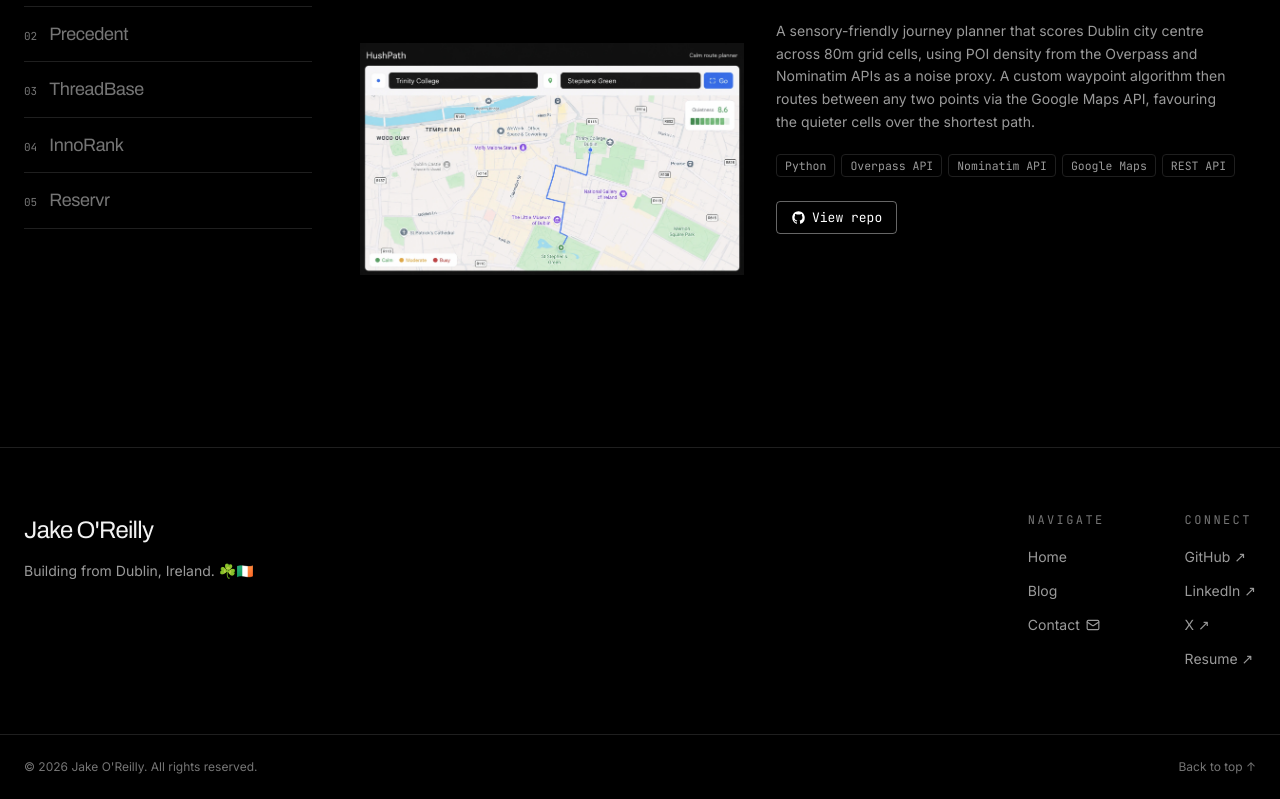
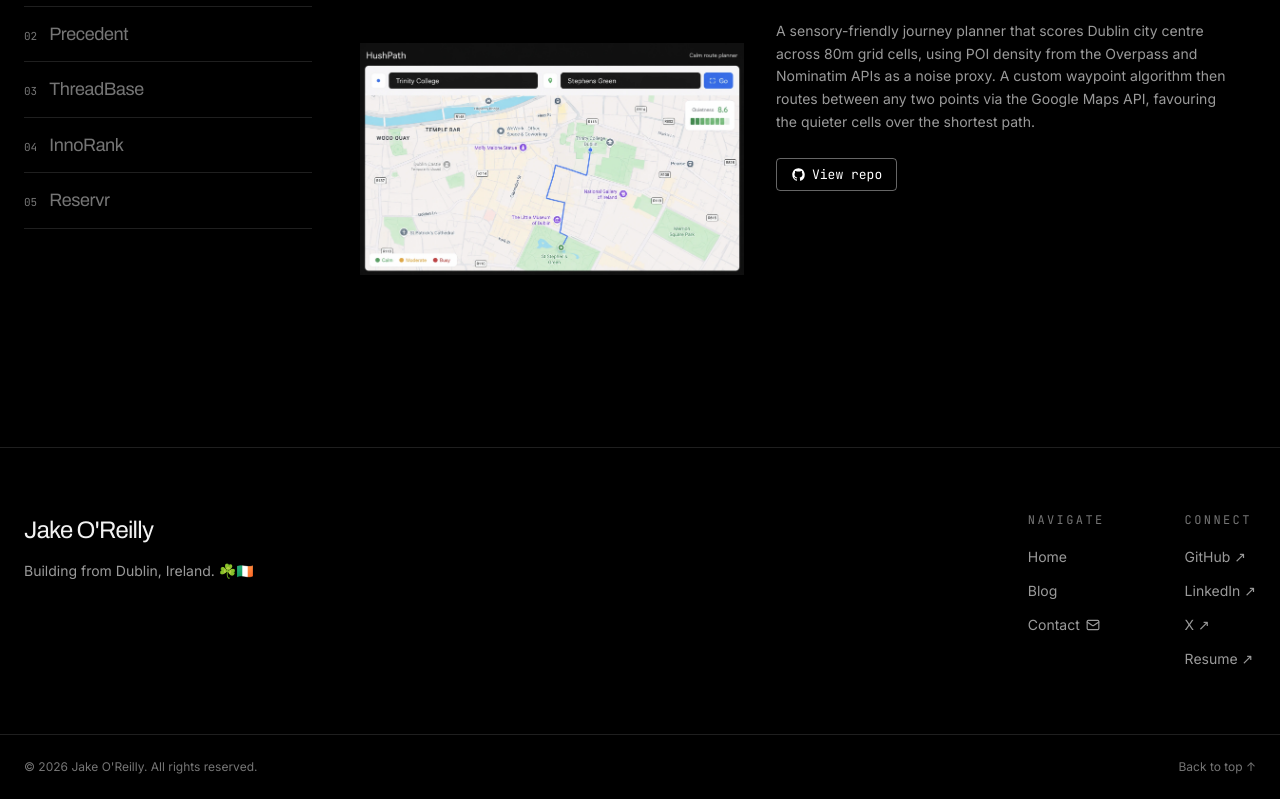
Before and after one commit to jakeoreillyy/Portfolio, a React (Vite) app: page / in a window 1280 px wide. Shown: the part 2345-3144 px from the top of the page. Built offline with nearby package versions, Linux system fonts and the light colour scheme; no server answers.

Commit message:
remove tags from projects

```diff
--- a/src/components/Projects.tsx
+++ b/src/components/Projects.tsx
@@ -1,7 +1,7 @@
 import { useState } from "react";
 import { ArrowUpRightIcon, GitHubIcon } from "./icons";
 import { projects } from "../data/projects";
-import { Section, Tag } from "./Section";
+import { Section } from "./Section";
 import { accentButton } from "../lib/styles";
 
 // The section reads as an index: the list on the left is every project at a
@@ -92,11 +92,6 @@ export function Projects() {
               {project.title}
             </h3>
             <p className="max-w-[52ch] text-sm leading-relaxed text-muted">{project.description}</p>
-            <div className="mt-1 flex flex-wrap gap-1.5">
-              {project.tags.map((tag) => (
-                <Tag key={tag}>{tag}</Tag>
-              ))}
-            </div>
             {project.href && project.link && (
               <a
                 href={project.href}
--- a/src/components/Section.tsx
+++ b/src/components/Section.tsx
@@ -28,12 +28,3 @@ export function Section({
     </section>
   );
 }
-
-// Small metadata pill for tech tags.
-export function Tag({ children }: { children: ReactNode }) {
-  return (
-    <span className="rounded border border-line px-2 py-0.5 font-mono text-[11.5px] text-muted">
-      {children}
-    </span>
-  );
-}
--- a/src/data/projects.ts
+++ b/src/data/projects.ts
@@ -3,7 +3,6 @@ type Project = {
   title: string;
   eyebrow: string;
   description: string;
-  tags: string[];
   href?: string;
   link?: { label: string; kind: "repo" | "external" };
   image?: { src: string; alt: string; width: number; height: number };
@@ -16,7 +15,6 @@ export const projects: Project[] = [
     eyebrow: "3rd place · Workday",
     description:
       "A sensory-friendly journey planner that scores Dublin city centre across 80m grid cells, using POI density from the Overpass and Nominatim APIs as a noise proxy. A custom waypoint algorithm then routes between any two points via the Google Maps API, favouring the quieter cells over the shortest path.",
-    tags: ["Python", "Overpass API", "Nominatim API", "Google Maps", "REST API"],
     href: "https://github.com/jakeoreillyy/HushPath",
     link: { label: "View repo", kind: "repo" },
     image: {
@@ -32,7 +30,6 @@ export const projects: Project[] = [
     eyebrow: "Build for Ireland",
     description:
       "A planning permission predictor for Irish apartment developments. Describe a site and a council, and it shows how similar past applications in the national planning register fared: grant rate, time to decision, and what tends to add delay, with links to the real cases. A FastAPI backend and pandas pipeline feed a Nuxt and MapLibre frontend, with optional Claude parsing of the description.",
-    tags: ["FastAPI", "Nuxt", "pandas", "MapLibre", "Anthropic"],
     href: "https://github.com/jakeoreillyy/Precedent",
     link: { label: "View repo", kind: "repo" },
     image: {
@@ -48,7 +45,6 @@ export const projects: Project[] = [
     eyebrow: "REST API",
     description:
       "A RESTful forum API with OAuth2 password-flow, JWT auth, and bcrypt-hashed credentials over a normalised 3-table Postgres schema. A GitHub Actions pipeline runs a 20+ case Pytest suite against a Dockerised Postgres container and only deploys once it passes.",
-    tags: ["FastAPI", "Docker", "CI/CD", "PostgreSQL", "REST API"],
     href: "https://github.com/jakeoreillyy/threadbase",
     link: { label: "View repo", kind: "repo" },
     image: {
@@ -64,7 +60,6 @@ export const projects: Project[] = [
     eyebrow: "Web app",
     description:
       "A leaderboard that ranks startup ideas with an LLM as the judge rather than a fixed scoring formula, calling the Claude API through a FastAPI backend. New submissions are scored and folded into a single live ranking.",
-    tags: ["LLM", "Anthropic", "FastAPI", "Python", "REST API"],
     href: "https://github.com/jakeoreillyy/Startup-Idea-Ranker",
     link: { label: "View repo", kind: "repo" },
     image: {
@@ -80,7 +75,6 @@ export const projects: Project[] = [
     eyebrow: "Web app",
     description:
       "A multi-user library reservation system in PHP and MySQL, built on a normalised 4-table schema with strict server-side validation that blocks duplicate or conflicting bookings. Role-scoped access control and session auth keep concurrent reservations consistent.",
-    tags: ["PHP", "MySQL", "MariaDB", "Full-stack", "Web app"],
     href: "https://github.com/jakeoreillyy/reservr",
     link: { label: "View repo", kind: "repo" },
     image: {
--- a/src/lib/styles.ts
+++ b/src/lib/styles.ts
@@ -1,6 +1,5 @@
 // Ghost accent button that fills in on hover: the nav contact pill and the
-// project card repo links. Radius matches the Tag pill (rounded, 4px) so every
-// bordered control on the site shares one corner.
+// project card repo links.
 export const accentButton =
   "inline-flex items-center gap-1.5 rounded border border-accent/40 px-3.5 py-1.5 " +
   "font-mono text-[13px] text-accent transition-colors " +
```
